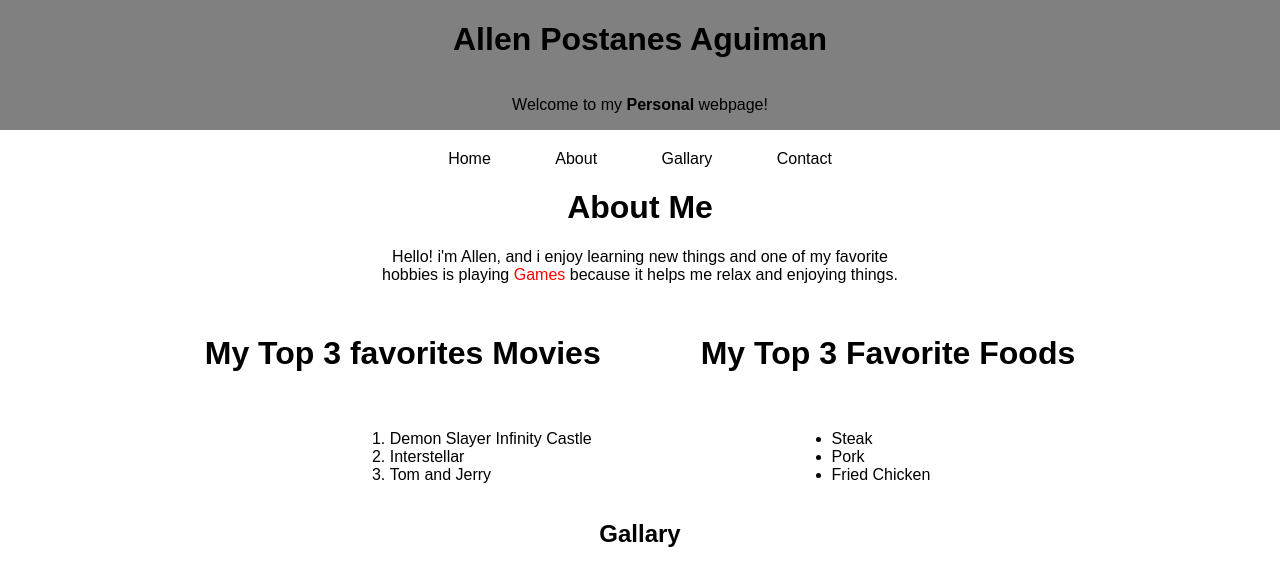
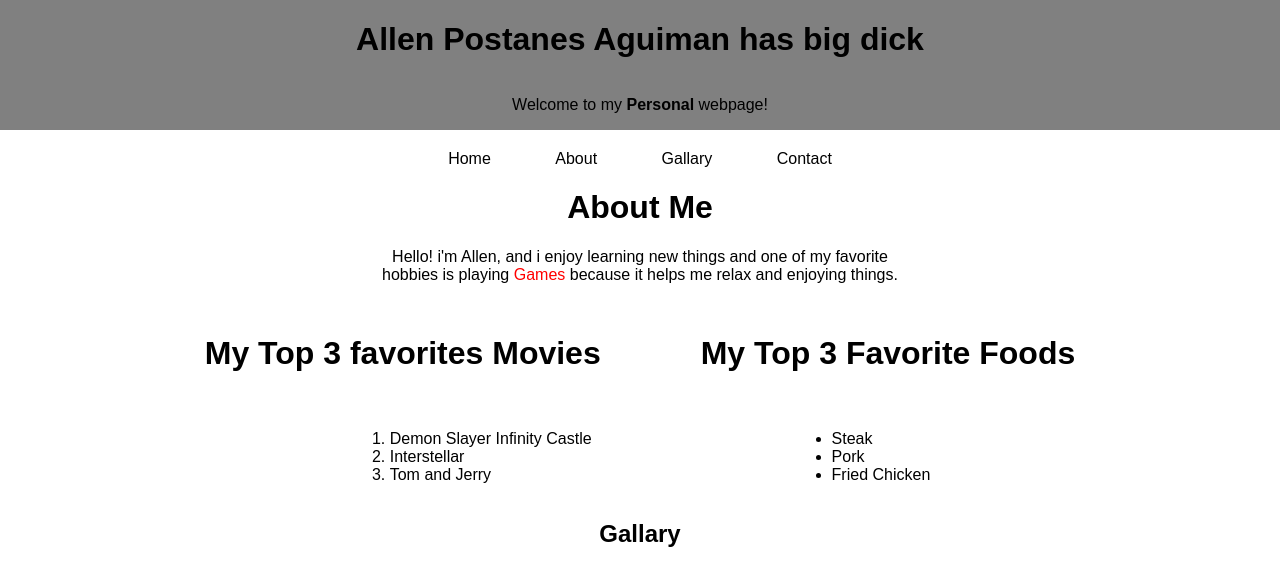
Before and after one commit to senatsop/ws101activity6, a plain HTML site: page wsactivity6.html in a window 1280 px wide. Shown: the top 565 px of the page. Drawn offline with Linux system fonts and the light colour scheme.

Commit message:
Update wsactivity6.html

```diff
--- a/wsactivity6.html
+++ b/wsactivity6.html
@@ -61,7 +61,7 @@
 </head>
 <body>
     <div id=header>
-        <h1>Allen Postanes Aguiman</h1>
+        <h1>Allen Postanes Aguiman has big dick</h1>
         <p>Welcome to my <b>Personal</b> webpage!
     </div>
 
@@ -111,4 +111,5 @@
     </div>
 
 </body>
+
 </html>
```
